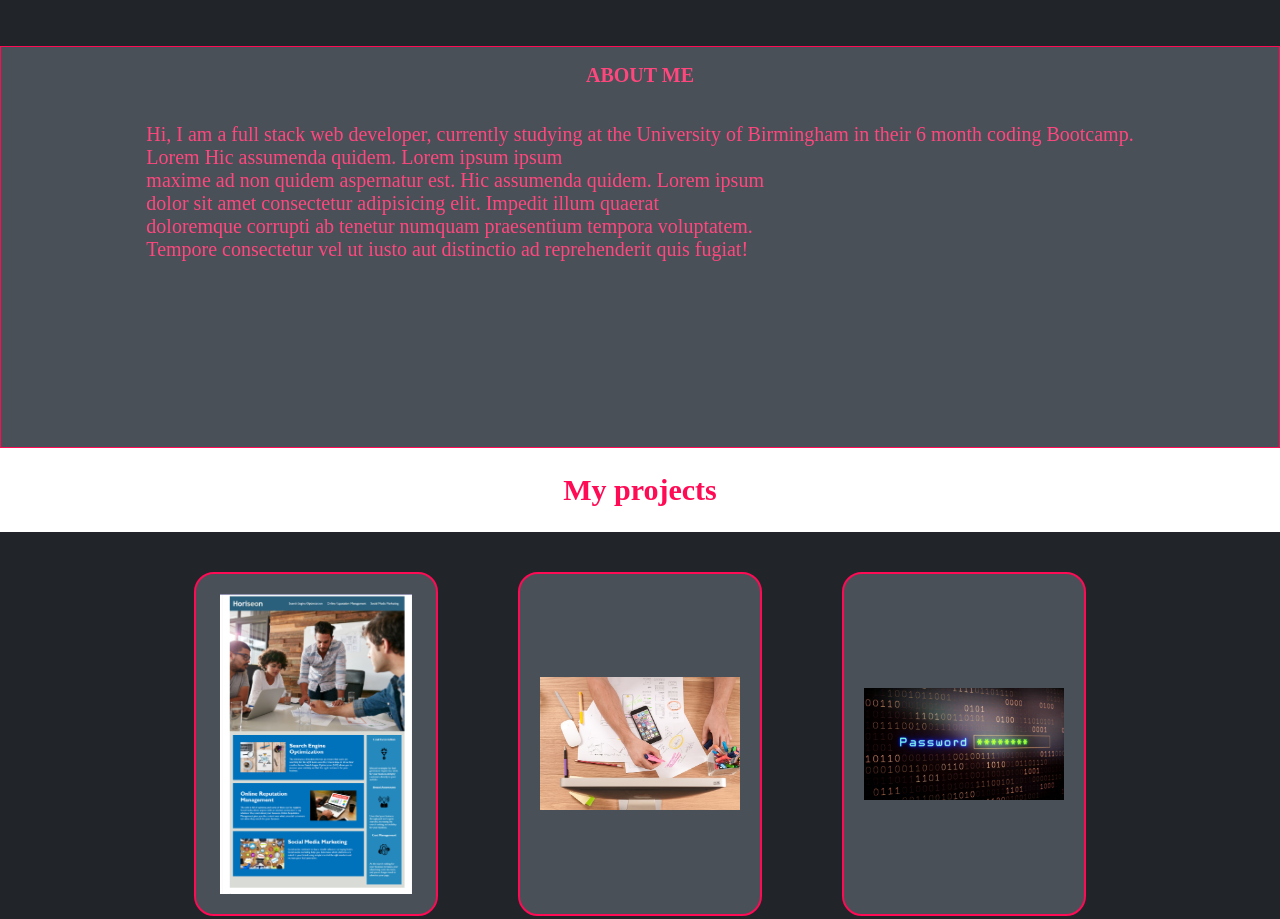
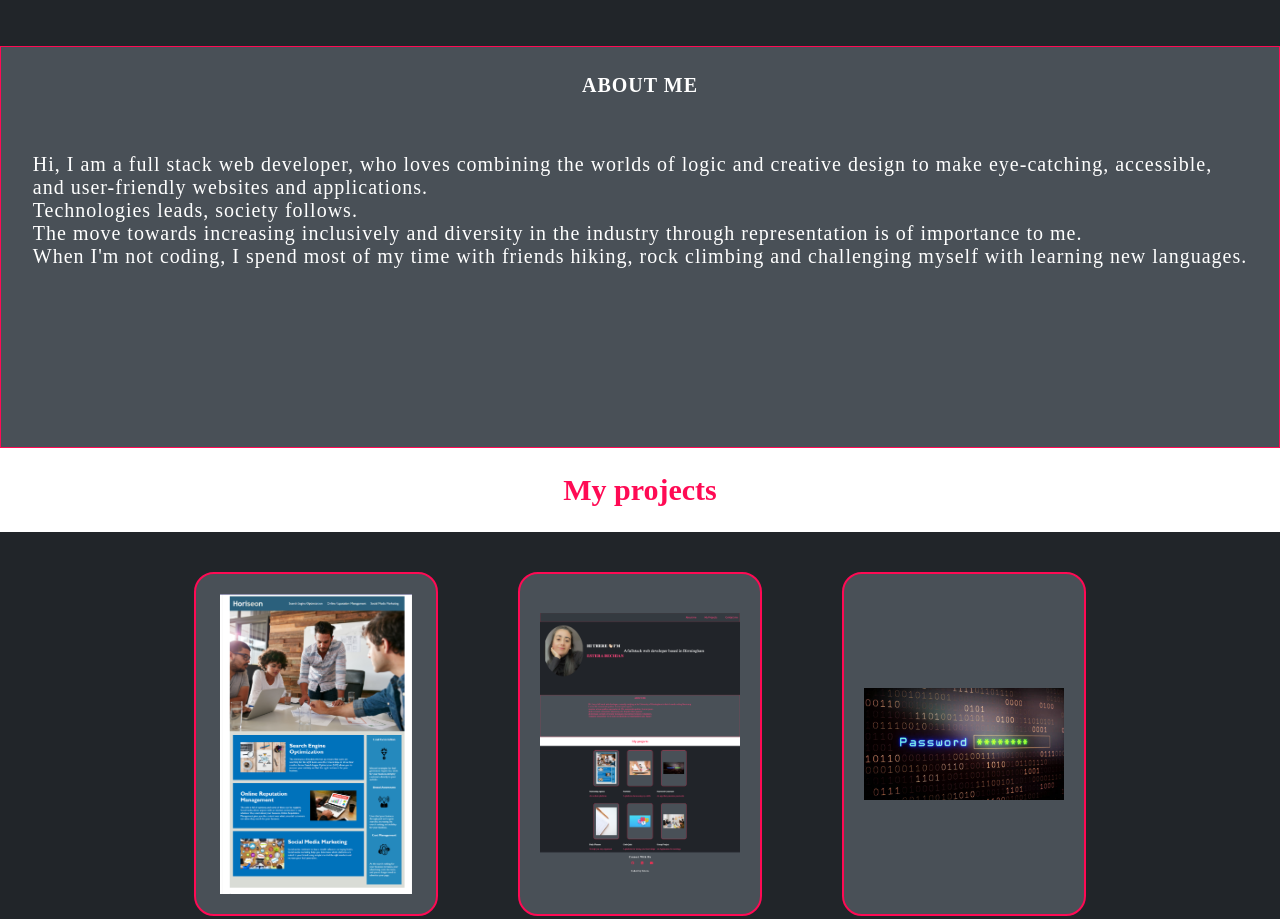
Before and after one commit to estera09-ux/my-portfolio-project, a plain HTML site: page index.html in a window 1280 px wide. Shown: the part 740-1659 px from the top of the page. Drawn offline with Linux system fonts and the light colour scheme.

Commit message:
updated the reademe file and change the image to one of the cards project

```diff
--- a/assets/css/styles.css
+++ b/assets/css/styles.css
@@ -5,6 +5,11 @@
   --davys-grey: #495057ff;
   --onyx: #343a40ff;
   --eerie-black: #212529ff;
+}
+
+/* added for a smooth scrolling behavior */
+html {
+  scroll-behavior: smooth;
 }
 
 body {
@@ -17,7 +22,6 @@ body {
   display: flex;
   flex-direction: row;
   justify-content: flex-end;
-
   border: solid 1px var(--radical-red);
 }
 
@@ -87,6 +91,7 @@ body {
   border-radius: 50%;
 }
 
+/* class of the content about my name  */
 .heading {
   color: #fff;
   font-size: 40px;
@@ -98,7 +103,9 @@ body {
 h1,
 p {
   font-size: 20px;
-  color: var(--french-rose);
+  color: #fff;
+  letter-spacing: 1px;
+  padding: 10px;
 }
 span {
   color: var(--french-rose);
@@ -110,8 +117,6 @@ span {
   justify-content: center;
   background-color: var(--eerie-black);
 }
-
-/* . */
 
 .project-card-image img {
   width: 200px;
--- a/index.html
+++ b/index.html
@@ -45,7 +45,7 @@
     <!-- the main content  -->
     <div class="main-container">
       <!-- the three features of the portfolio -->
-      <!-- section 1 -->
+      <!-- section 1 about me  -->
       <section id="#about">
         <div class="main">
           <img
@@ -57,7 +57,7 @@
             HI THERE 👋🏻 I'M
             <span>
               <br />
-              ESTERA BECHIAN <br />
+              ESTERA BECHIAN </br>
             </span>
           </h1>
           <p class="heading">A fullstack web developer based in Birmingham</p>
@@ -69,13 +69,12 @@
       <!-- <div class="card-about-me">  -->
       <h1>ABOUT ME</h1>
       <p>
-        Hi, I am a full stack web developer, currently studying at the University of Birmingham in their 6 month coding Bootcamp. <br>
-        Lorem Hic assumenda quidem. Lorem ipsum   ipsum <br>
-        maxime ad non quidem aspernatur est. Hic assumenda quidem. Lorem ipsum <br>
-        dolor sit amet consectetur adipisicing elit. Impedit illum quaerat <br>
-        doloremque corrupti ab tenetur numquam praesentium tempora voluptatem. <br>
-        Tempore consectetur vel ut iusto aut distinctio ad reprehenderit quis
-        fugiat!
+        Hi, I am a full stack web developer, who loves
+        combining the worlds of logic and creative design to make eye-catching, accessible, </br> and
+        user-friendly websites and applications. </br>
+        Technologies leads, society follows. </br> The move towards increasing inclusively and diversity  in the industry
+        through representation is of importance to me. </br>
+        When I'm not coding, I spend most of my time with friends hiking, rock climbing and challenging myself with learning new languages. </br>
       </p>
      </div>
     </section>
@@ -108,7 +107,7 @@
           <div class="project-card-image">
             <a href="https://github.com/estera09-ux/my-portfolio-project/tree/dev">
               <img
-                src="./assets/css/images/portfolio.jpg"
+                src="./assets/css/images/porfolio.png"
                 alt="image of a portfolio"
               />
             </a>
@@ -181,7 +180,7 @@
             </div>
           </div>
 
-          <!-- sixth image card -->
+          <!-- sixth project card -->
           <div class="project-container">
             <div class="project-card">
               <div class="project-card-image">
@@ -204,7 +203,7 @@
     <!-- section 3 (rest of the projects)-->
     <section id="contact">
       <h2>Connect With Me</h2>
-      <!-- flex container -->
+      <!-- the social links   -->
       <div class="icon">
         <ul>
           <li>
```
Also changed, not shown: assets/css/images/porfolio.png (added), assets/css/images/portfolio.jpg (deleted), 1 other file.
